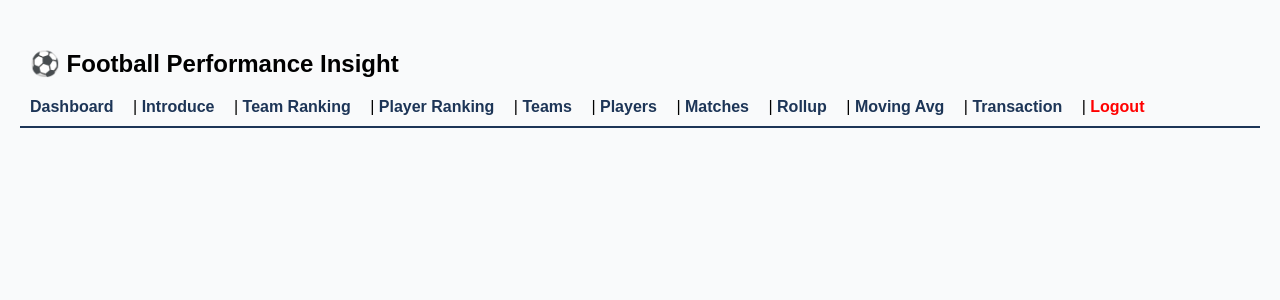
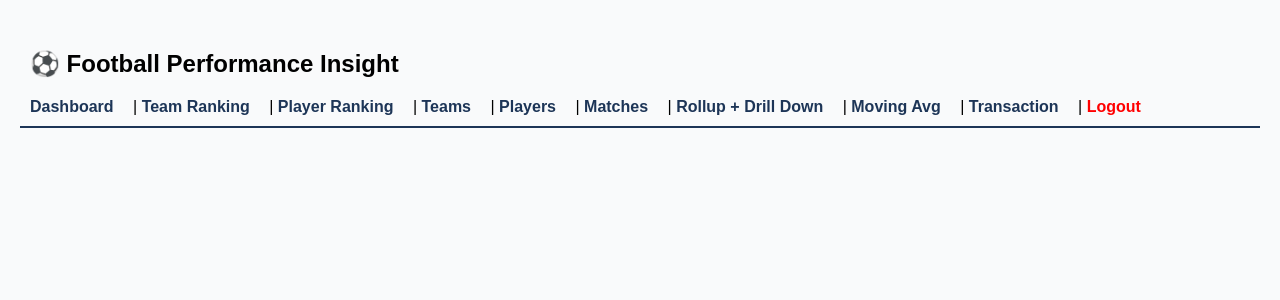
Before and after one commit to hseo1o2/Olympic-Data-Insight, a PHP site: page /partials/header.php in a window 1280 px wide. Shown: the top 300 px of the page. Run offline with PHP 8.4, Linux system fonts and the light colour scheme.

Commit message:
fix: Introduce 삭제 & 롤업+드릴다운 페이지 추가
.

```diff
--- a/team02/partials/header.php
+++ b/team02/partials/header.php
@@ -45,17 +45,16 @@
         <?php endif; ?>
     </h2>
 
-    <nav>
+   <nav>
         <a href="/Olympic-Data-Insight/team02/index.php">Dashboard</a> |
-        <a href="/Olympic-Data-Insight/team02/introduce.php">Introduce</a> |
         <a href="/Olympic-Data-Insight/team02/analysis/ranking_teams.php">Team Ranking</a> |
         <a href="/Olympic-Data-Insight/team02/analysis/ranking_players.php">Player Ranking</a> |
         <a href="/Olympic-Data-Insight/team02/crud/teams.php">Teams</a> |
         <a href="/Olympic-Data-Insight/team02/crud/players.php">Players</a> |
         <a href="/Olympic-Data-Insight/team02/crud/matches.php">Matches</a> |
-        <a href="/Olympic-Data-Insight/team02/analysis/rollup_goals.php">Rollup</a> |
+        <a href="/Olympic-Data-Insight/team02/analysis/rollup_goals.php">Rollup + Drill Down</a> |
         <a href="/Olympic-Data-Insight/team02/analysis/window_moving_avg.php">Moving Avg</a> |
         <a href="/Olympic-Data-Insight/team02/analysis/transaction_demo.php">Transaction</a> |
-        <a href="/team02/auth/logout.php" style="color:red;">Logout</a>
+        <a href="/Olympic-Data-Insight/team02/auth/logout.php" style="color:red;">Logout</a>
     </nav>
 </header>
```
